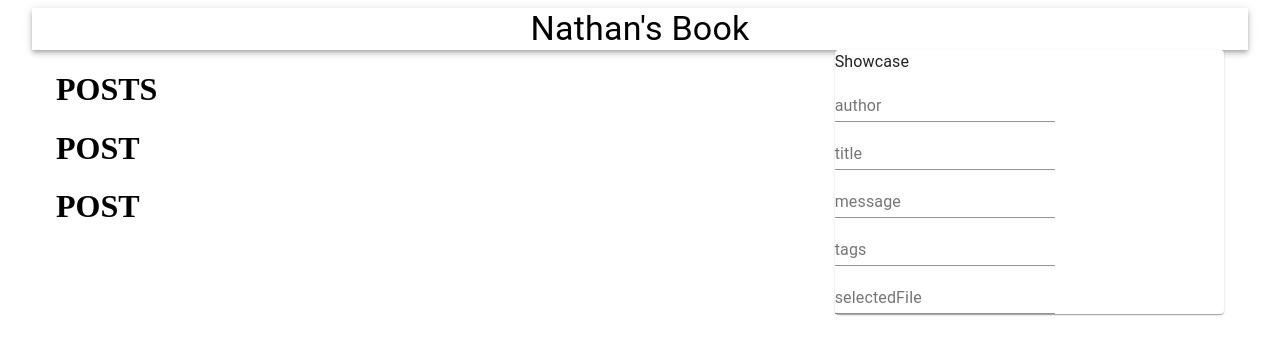
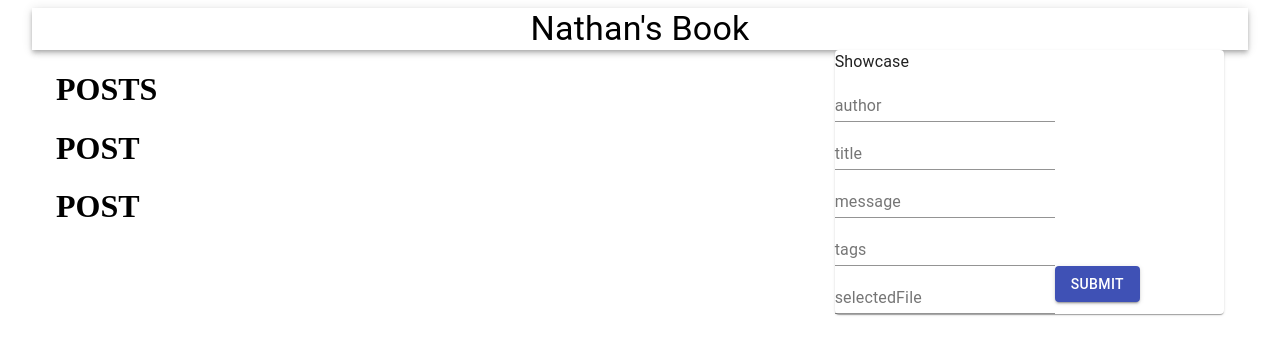
Before and after one commit to Jowest015/Cap-Project, a React (Create React App) app in the folder Front-end/: page / in a window 1280 px wide. Shown: the top 354 px of the page. Built offline with nearby package versions, Linux system fonts and the light colour scheme; no server answers.

Commit message:
some cleanup and button params

```diff
--- a/Front-end/src/components/Form/Form.jsx
+++ b/Front-end/src/components/Form/Form.jsx
@@ -6,15 +6,17 @@ import { TextField, Button, Typography, Paper } from '@material-ui/core';
 //Following the template add textfield, buttons and props with typography   * note to self need file transfer ability for pics
 
 const Form = () => {
-  const [postInfo, setPostInfo] = useState({author:'', title:'', message:'', tags:'', selectedFile:''})
+  const [postInfo, setPostInfo] = useState({
+    author:'',
+    title:'',
+    message:'',
+    tags:'',
+    selectedFile:''
+  });
 
   const handleSubmit = () => {
 
   }
-
-
-
-
 
 
   return (
@@ -56,7 +58,7 @@ const Form = () => {
           value={postInfo.selectedFile}
           onChange={(e) => setPostInfo({ selectedFile: e.target.value })}
           />
-          <Button></Button>
+          <Button variant="contained" color="primary">Submit</Button>
       </form>
     </Paper>
   )
```
